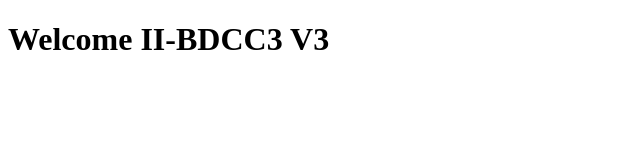
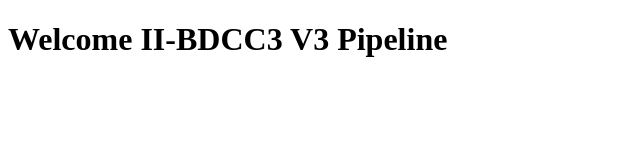
Before and after one commit to Abdelali-Moutawassit/tp2_devops, a plain HTML site: page index.html in a window 1280 px wide. Shown: the whole page, without its empty margins (0-640 px from the left). Drawn offline with Linux system fonts and the light colour scheme.

Commit message:
tp2 v3 - Pipeline index.html

```diff
--- a/index.html
+++ b/index.html
@@ -6,6 +6,6 @@
     <title>Document tp2</title>
 </head>
 <body>
-    <h1> Welcome II-BDCC3 V3</h1>
+    <h1> Welcome II-BDCC3 V3 Pipeline</h1>
 </body>
 </html>
```
